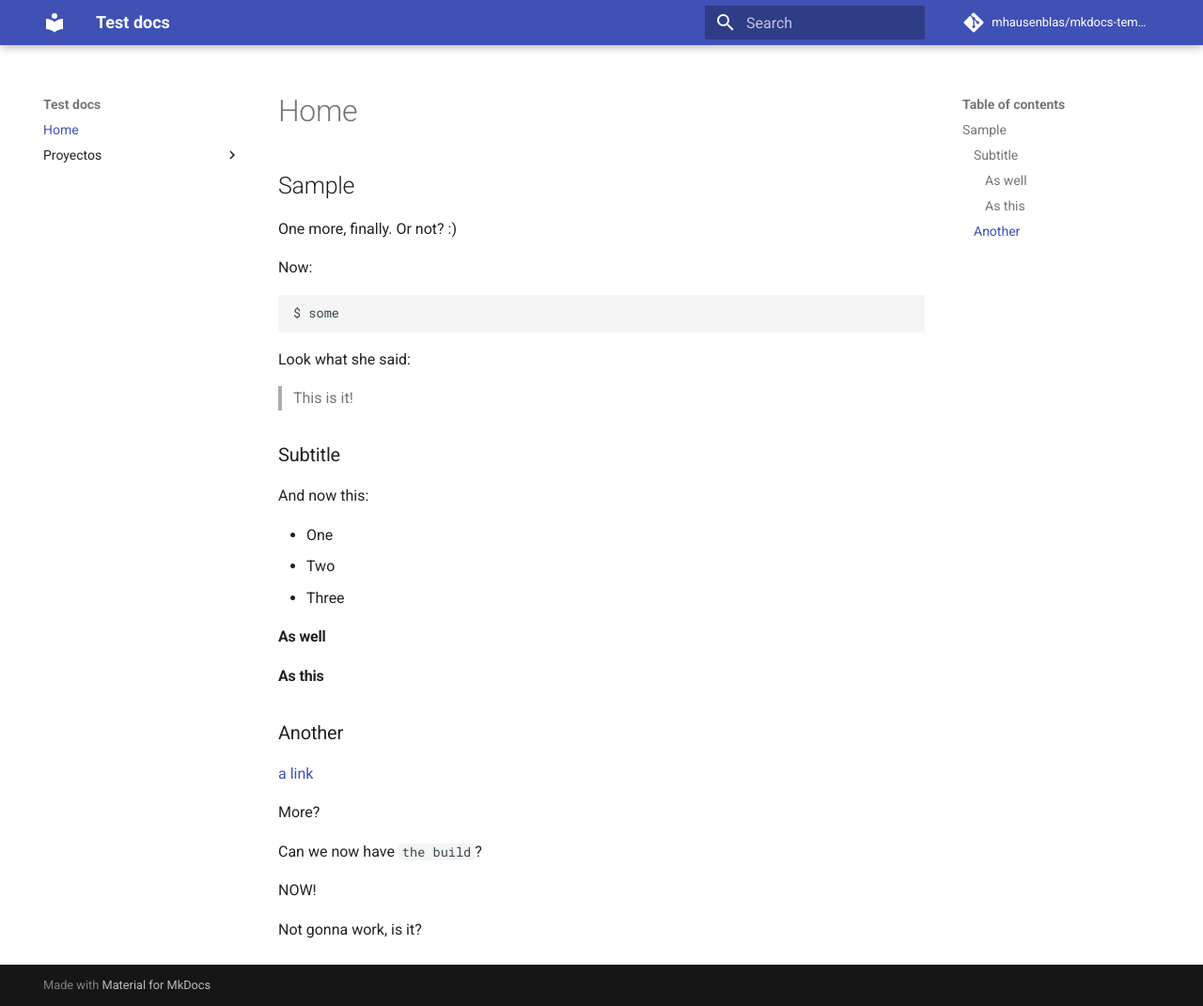
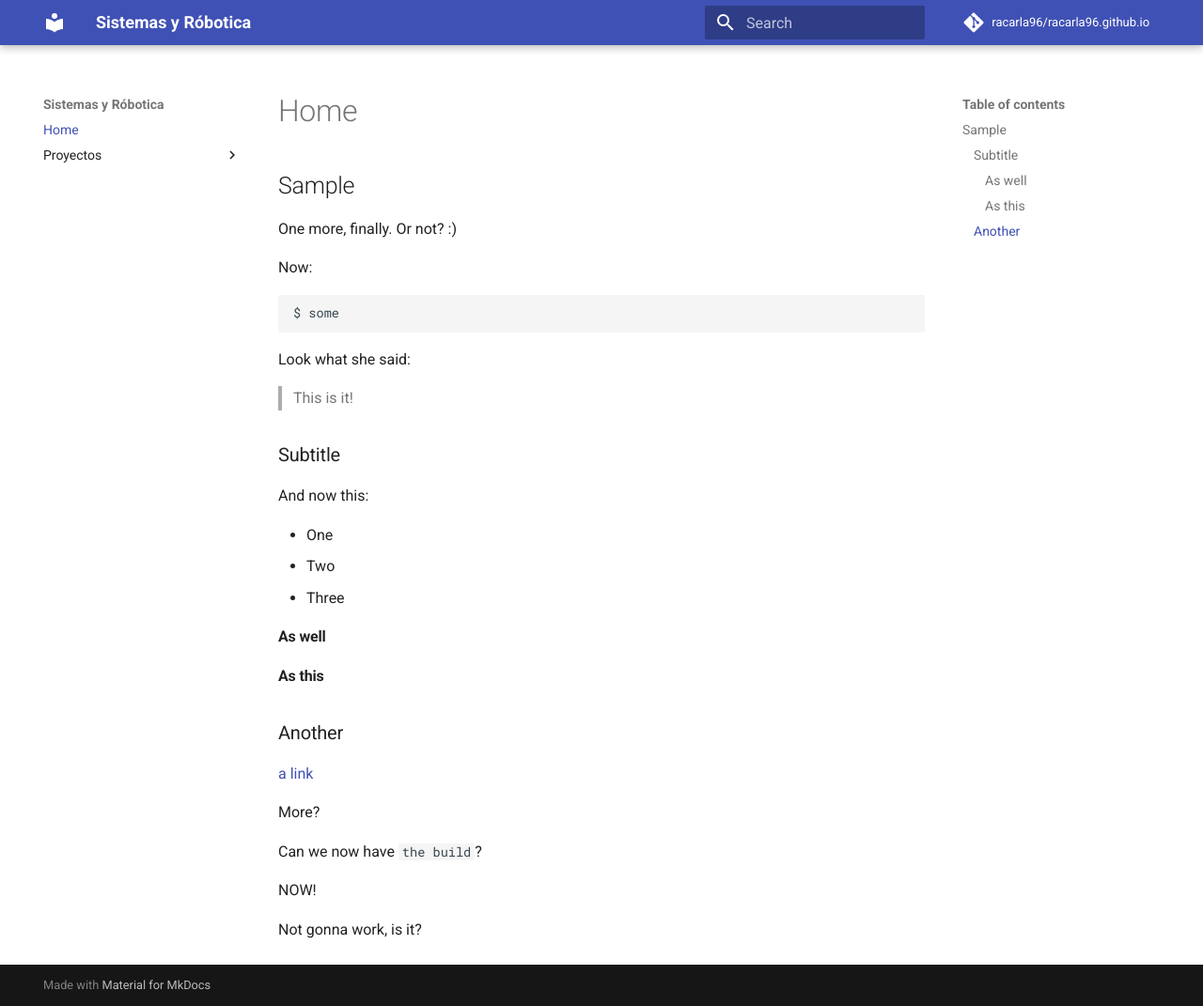
Before and after one commit to racarla96/racarla96.github.io, an MkDocs documentation site: the page built from docs/index.md, in a window 1280 px wide and 1071 px high. Shown: the whole window at 94% size. Built offline with MkDocs 1.6.1 and Material for MkDocs 9.7.7, drawn with Linux system fonts in a browser that asks for light colours; comment, search, counter and statistics services are not loaded.

Commit message:
Update mkdocs.yml

```diff
--- a/mkdocs.yml
+++ b/mkdocs.yml
@@ -1,9 +1,9 @@
-site_name: Test docs
-site_description: 'A docs test'
-site_author: 'Michael Hausenblas'
+site_name: Sistemas y Róbotica
+site_description: 'Web personal para la difusión de contenido diverso de sistemas y robótica'
+site_author: 'Rafael Carbonell Lázaro'
 docs_dir: docs/
-repo_name: 'mhausenblas/mkdocs-template'
-repo_url: 'https://github.com/mhausenblas/mkdocs-template'
+repo_name: 'racarla96/racarla96.github.io'
+repo_url: 'https://github.com/racarla96/racarla96.github.io'
 nav:
     - Home: index.md
     - Proyectos:
```
